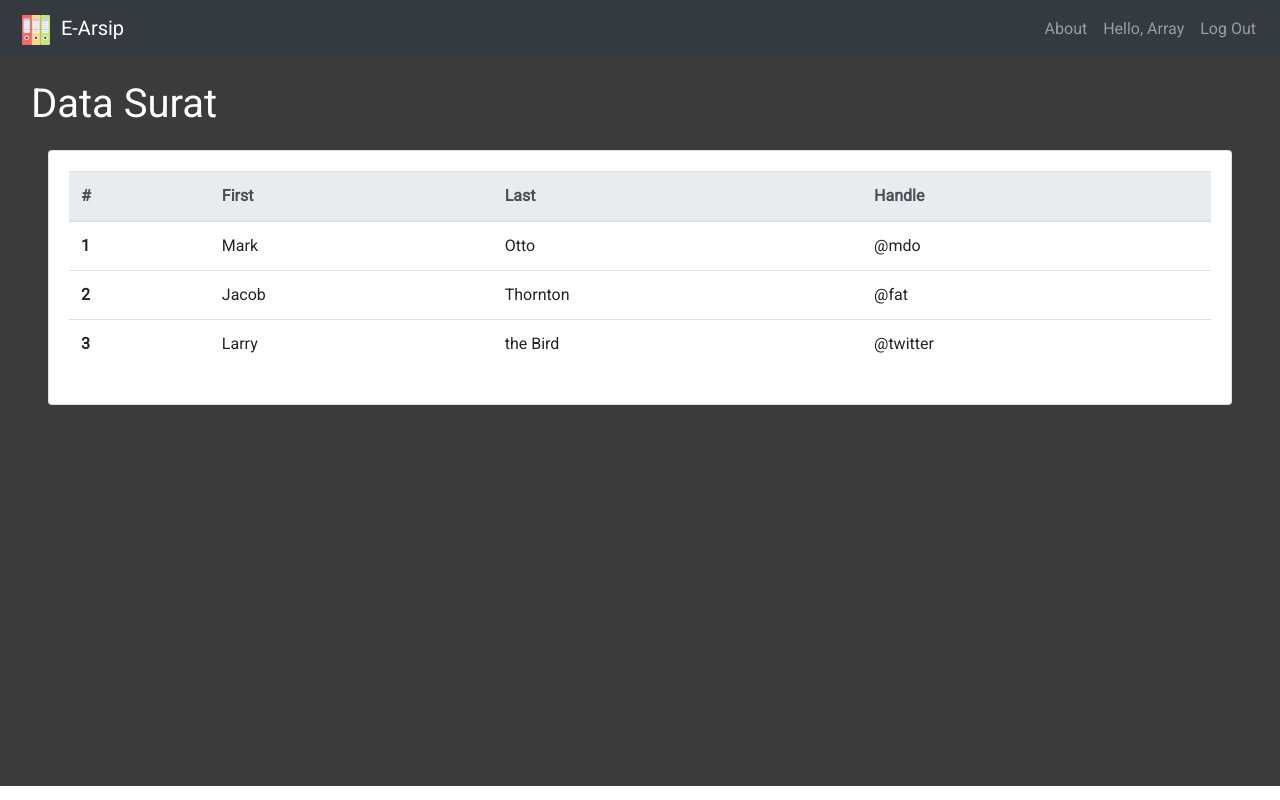
After one commit to Code998/e_arsip, a PHP site: page /p_data_surat.php in a window 1280 px wide. The commit adds this page. Run offline with PHP 8.4, Linux system fonts and the light colour scheme; a user stored in the database is signed in; some libraries are stand-ins or nearby versions.

Commit message:
fourth commit

```diff
--- a/login.php
+++ b/login.php
@@ -9,7 +9,7 @@
 
 	if ($conn->query($sql)->num_rows == 1) {
 		$_SESSION['user'] = $user;
-		header("Location:p_laci.php");
+		header("Location:p_s_keluar.php");
 	}
 	else{
 		echo "Username atau Pass salah!!!!";
--- /dev/null
+++ b/p_data_surat.php
@@ -0,0 +1,91 @@
+<?php
+  session_start();
+  include_once 'connection.php';
+?>
+
+<!DOCTYPE html>
+<html>
+<head>
+  <meta charset="utf-8">
+  <meta http-equiv="X-UA-Compatible" content="IE=edge">
+  <title>Homepage</title>
+  <link rel="stylesheet" href="node_modules/bootstrap/dist/css/bootstrap.min.css">
+  <link rel="stylesheet" href="assets/css/infinite.css">
+</head>
+<body>
+
+  <!-- Navbar -->
+  <nav class="navbar navbar-expand-lg navbar-dark bg-dark">
+      <a class="navbar-brand" href="#">
+        <img src="assets/img/office-material.svg" width="40" height="30" alt="">
+        E-Arsip
+      </a>
+      <button class="navbar-toggler" type="button" data-toggle="collapse" data-target="#navbarSupportedContent" aria-controls="navbarSupportedContent" aria-expanded="false" aria-label="Toggle navigation">
+        <span class="navbar-toggler-icon"></span>
+      </button>
+
+      <div class="collapse navbar-collapse" id="navbarSupportedContent">
+        <ul class="navbar-nav ml-auto">
+          <li class="nav-item">
+            <a class="nav-link" href="#">About</a>
+          </li>
+          <li class="nav-item">
+            <a class="nav-link">Hello, <?=$_SESSION['user']?></a>
+          </li>
+          <li class="nav-item">
+            <a class="nav-link" href="logout.php">Log Out</a>
+          </li>
+        </ul>
+      </div>
+    </nav>
+
+    <!-- Container -->
+    <div class="container-fluid bckgrnd">
+       <div class="row">
+        <div class="col-sm-12">
+          <div class="judul m-3">Data Surat</div>
+        </div>
+        <div class="col-sm-12 px-5">
+          <div class="card">
+            <div class="card-body">
+              <table class="table">
+                <thead class="thead-light">
+                  <tr>
+                    <th scope="col">#</th>
+                    <th scope="col">First</th>
+                    <th scope="col">Last</th>
+                    <th scope="col">Handle</th>
+                  </tr>
+                </thead>
+                <tbody>
+                  <tr>
+                    <th scope="row">1</th>
+                    <td>Mark</td>
+                    <td>Otto</td>
+                    <td>@mdo</td>
+                  </tr>
+                  <tr>
+                    <th scope="row">2</th>
+                    <td>Jacob</td>
+                    <td>Thornton</td>
+                    <td>@fat</td>
+                  </tr>
+                  <tr>
+                    <th scope="row">3</th>
+                    <td>Larry</td>
+                    <td>the Bird</td>
+                    <td>@twitter</td>
+                  </tr>
+                </tbody>
+              </table>
+            </div>
+          </div>
+        </div>
+      </div>
+    </div>
+
+    <!-- JavaScript -->
+    <script src="node_modules/jquery/dist/jquery.min.js"></script>
+    <script src="node_modules/bootstrap/dist/js/bootstrap.min.js"></script>
+  </body>
+</html>
```
Also changed, not shown: index.php (+0 -8 lines), p_s_keluar.php (renamed from p_laci.php, +5 -5 lines), p_s_masuk.php (added).
